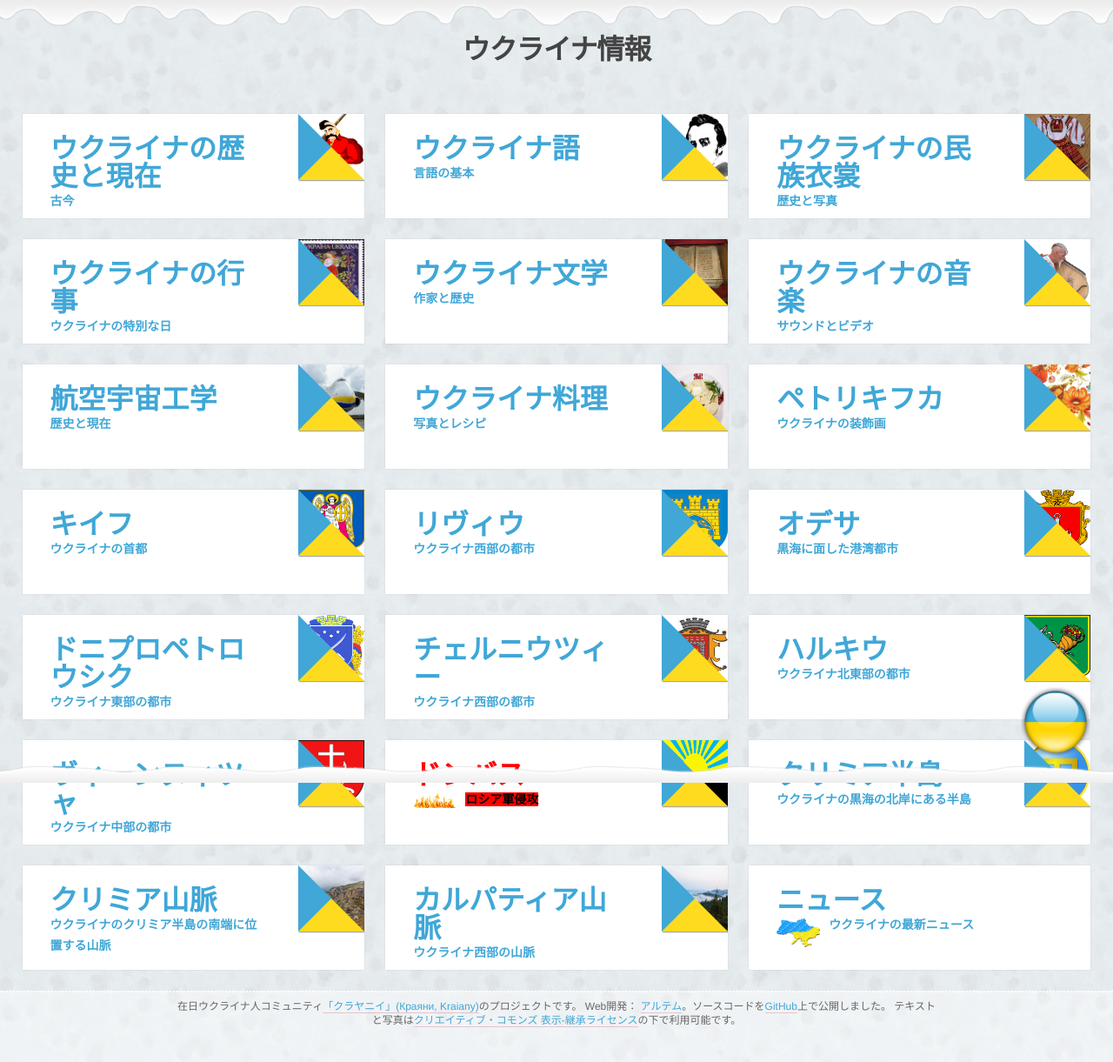
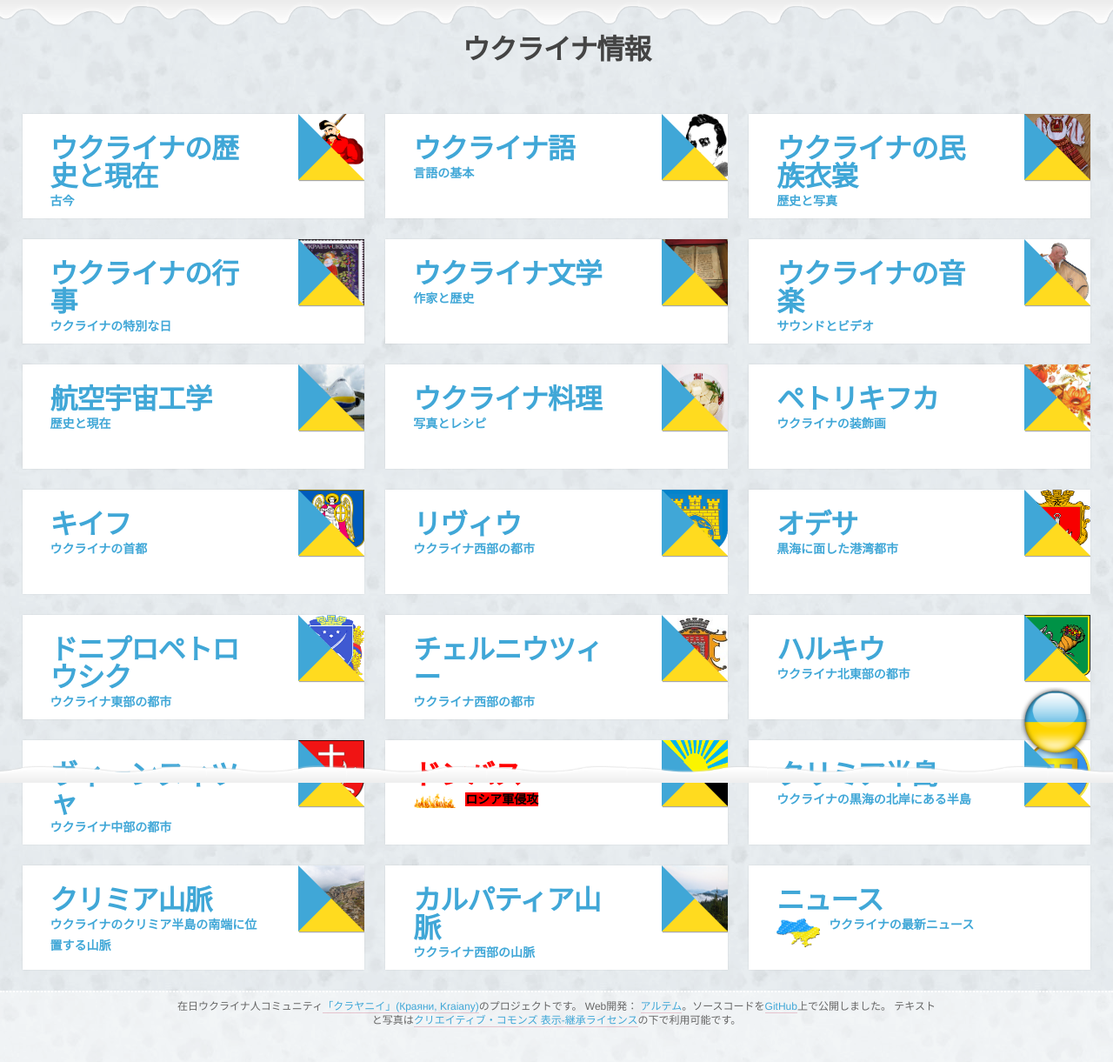
Before and after one commit to Kraiany/ukraine-info, a Jekyll site: the page built from index.md, in a window 1280 px wide. Shown: the whole page at 87% size. Built offline with Jekyll 4.4.1, drawn with Linux system fonts in a browser that asks for light colours; Markdown is read by kramdown in place of the engine named in the settings.

Commit message:
Formatting fixes

```diff
--- a/css/main.css
+++ b/css/main.css
@@ -71,6 +71,11 @@
 	margin: 1.334em 0 0;
    -webkit-font-smoothing: antialiased;
     }
+
+h2 {
+	font-size: 2.0em;
+	letter-spacing: -1px;
+}
 
 article-desc {
 	font-weight: 600;
```
